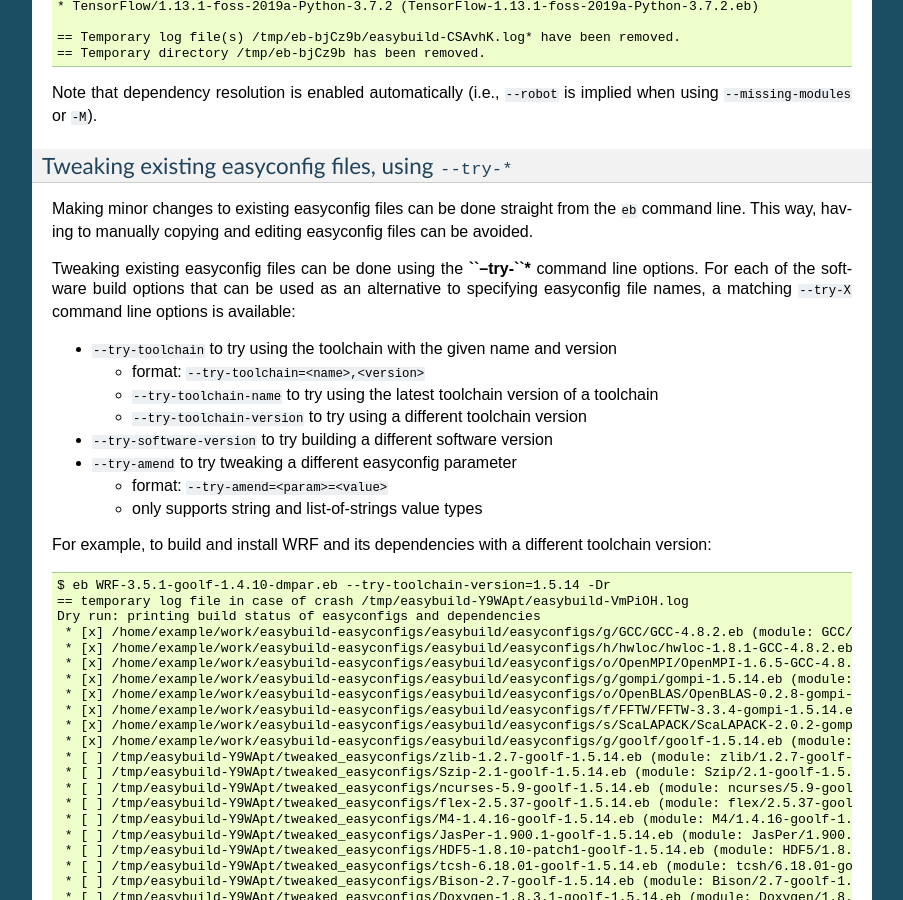
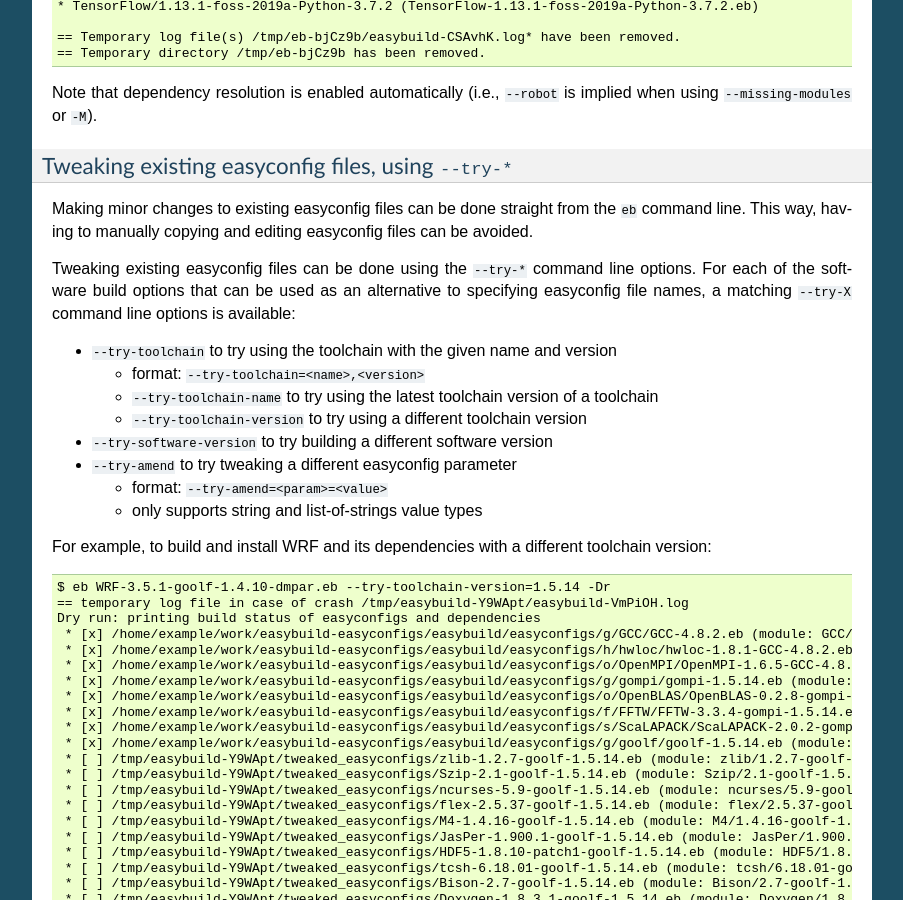
Before and after one commit to easybuilders/easybuild, a Sphinx documentation site: the page built from docs/Using_the_EasyBuild_command_line.rst, in a window 1280 px wide and 900 px high, scrolled down 10613 px. Shown: the whole window, without its empty margins (198-1101 px from the left). Built offline with Sphinx 7.4.7, drawn with Linux system fonts in a browser that asks for light colours; pages that are not in the unit, such as notebooks, are missing from menus.

Commit message:
correct formatting

```diff
--- a/docs/Using_the_EasyBuild_command_line.rst
+++ b/docs/Using_the_EasyBuild_command_line.rst
@@ -591,7 +591,7 @@ Tweaking existing easyconfig files, using ``--try-*``
 Making minor changes to existing easyconfig files can be done straight from the ``eb`` command line.
 This way, having to manually copying and editing easyconfig files can be avoided.
 
-Tweaking existing easyconfig files can be done using the **``--try-``*** command line options.
+Tweaking existing easyconfig files can be done using the ``--try-*`` command line options.
 For each of the software build options that can be used as an alternative to specifying easyconfig file names,
 a matching ``--try-X`` command line options is available:
 
```
